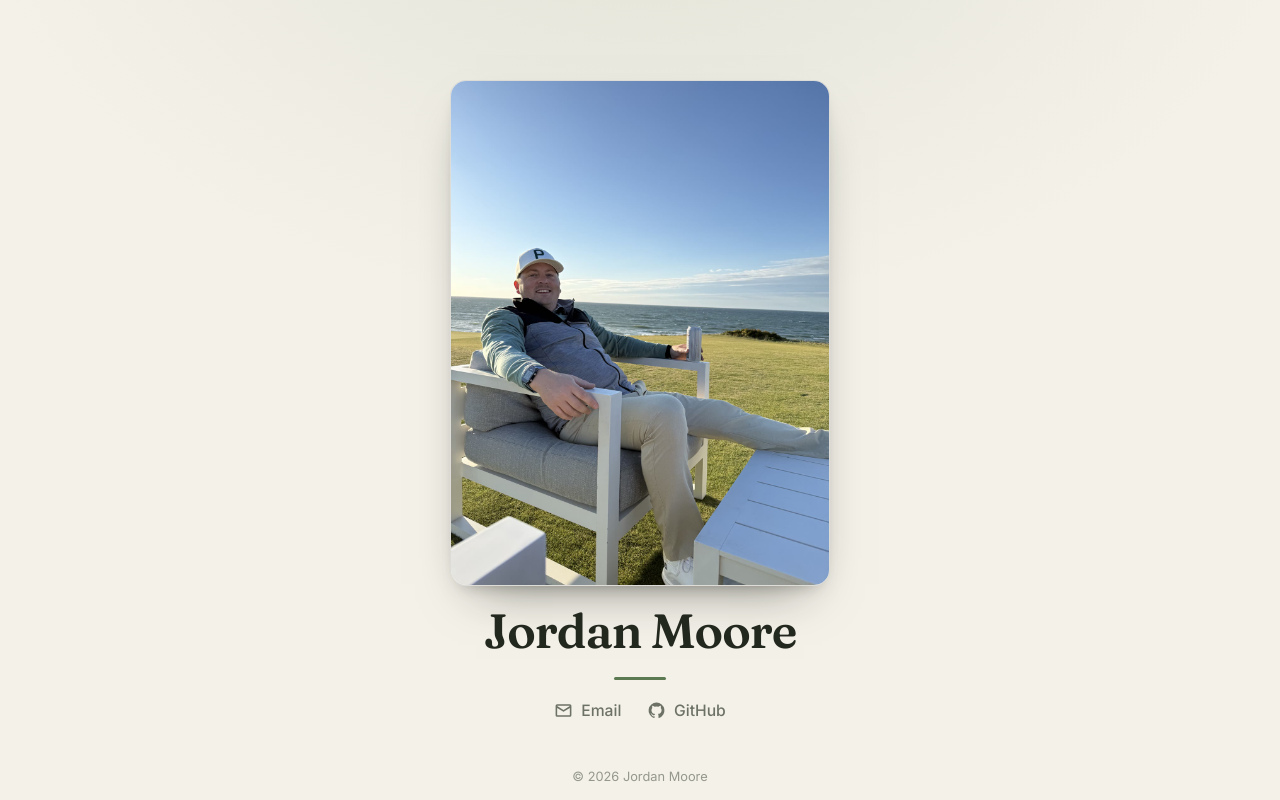
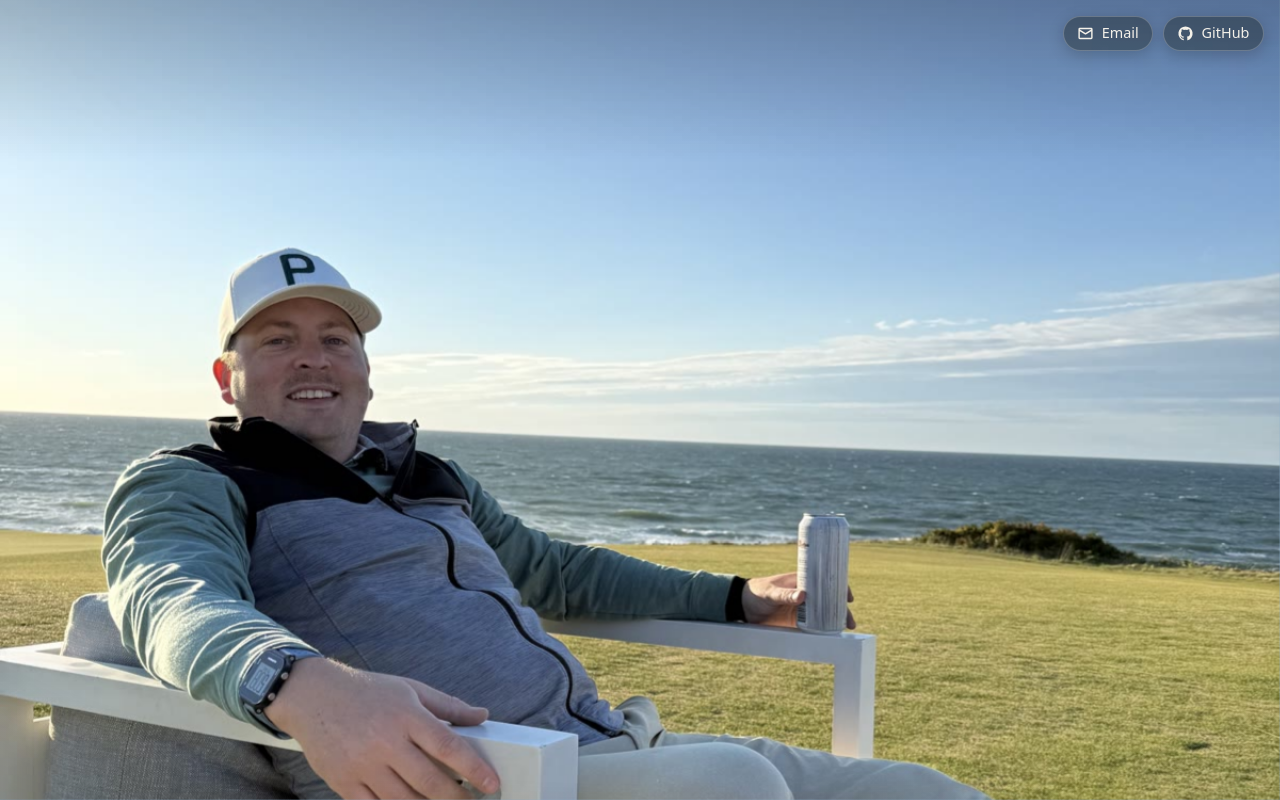
Before and after one commit to jordancmoore-create/JMoore, a plain HTML site: page index.html in a window 1280 px wide. Drawn offline with Linux system fonts and the light colour scheme.

Commit message:
Full-bleed photo layout; top-right contact pills
Photo now fills the screen (object-fit cover) with a soft edge-fade
vignette. Email + GitHub as frosted-glass pills in the top-right sky.
Dropped the on-page title, web font, and JS. Email points at
hello@jmoore.net (Cloudflare Email Routing now live).

Co-Authored-By: Claude Opus 4.8 <noreply@anthropic.com>

```diff
--- a/css/style.css
+++ b/css/style.css
@@ -1,161 +1,101 @@
 /* ============================================================
    jmoore.net — personal site
-   Minimalist, photo-first. Warm sand canvas, muted forest-green
-   accent. Fraunces (name) + Inter (small text). Light by default,
-   dark via prefers-color-scheme.
+   The photo IS the page: full-bleed background, soft edge fade,
+   and frosted contact pills up in the top-right sky. No title.
+   Pure CSS, no web fonts, no JS.
    ============================================================ */
 
 :root {
-  --bg: #f4f1e9;          /* warm sand */
-  --bg-elev: #fbfaf6;
-  --text: #23281f;        /* deep forest ink */
-  --muted: #6d7266;       /* sage-gray */
-  --line: rgba(35, 40, 31, 0.14);
-  --accent: #5c7a52;      /* muted forest green */
-  --accent-strong: #47603f;
-
-  --radius: 16px;
-  --maxw: 520px;
-  --font-display: "Fraunces", Georgia, "Times New Roman", serif;
-  --font-body: "Inter", system-ui, -apple-system, Segoe UI, Roboto, sans-serif;
-}
-
-@media (prefers-color-scheme: dark) {
-  :root {
-    --bg: #14170f;        /* deep olive-charcoal */
-    --bg-elev: #1b1f16;
-    --text: #ece9dd;      /* warm bone */
-    --muted: #9aa08c;
-    --line: rgba(255, 255, 255, 0.12);
-    --accent: #9bb884;    /* soft sage for dark bg */
-    --accent-strong: #b3cd9c;
-  }
+  --text: #f4f1e9;                 /* warm white, for the pills */
+  --font-body: system-ui, -apple-system, "Segoe UI", Roboto, Helvetica, Arial, sans-serif;
 }
 
 *, *::before, *::after { box-sizing: border-box; }
+
+html, body { height: 100%; }
 
 body {
   margin: 0;
   min-height: 100vh;
   min-height: 100dvh;
-  display: flex;
-  align-items: center;
-  justify-content: center;
-  padding: 2.5rem 1.25rem;
+  overflow: hidden;                /* full screen, no scroll */
+  background: #8fb0c9;             /* sky tone shown before the photo loads */
   font-family: var(--font-body);
   color: var(--text);
-  background:
-    radial-gradient(70rem 48rem at 50% -18%,
-      color-mix(in srgb, var(--accent) 12%, transparent), transparent 60%),
-    var(--bg);
   -webkit-font-smoothing: antialiased;
-  text-rendering: optimizeLegibility;
 }
 
-/* ---------- Centered stage ---------- */
-.stage {
-  display: grid;
-  justify-items: center;
-  text-align: center;
-  gap: 1.35rem;
-  width: 100%;
-  max-width: var(--maxw);
+/* ---------- Full-bleed photo ---------- */
+.bg {
+  position: fixed;
+  inset: 0;
+  width: 100vw;
+  height: 100vh;
+  height: 100dvh;
+  object-fit: cover;
+  /* Keeps Jordan framed: 1st value = horizontal, 2nd = vertical.
+     Nudge these if you want him higher/lower or more to one side. */
+  object-position: 40% 35%;
+  z-index: 0;
+  animation: fade-in 1s ease both;
 }
 
-/* ---------- Portrait (the centerpiece) ---------- */
-.portrait {
-  margin: 0;
-  display: flex;
-  justify-content: center;
-}
-.portrait img {
-  width: auto;
-  height: auto;
-  max-width: min(86vw, 380px);
-  max-height: 68vh;
-  border-radius: var(--radius);
-  border: 1px solid var(--line);
-  background: var(--bg-elev);
-  box-shadow:
-    0 24px 50px -26px rgba(20, 23, 15, 0.55),
-    0 8px 18px -12px rgba(20, 23, 15, 0.40);
-  display: block;
+/* ---------- Soft edge fade / vignette ---------- */
+.vignette {
+  position: fixed;
+  inset: 0;
+  z-index: 1;
+  pointer-events: none;
+  background:
+    linear-gradient(to bottom, rgba(12, 16, 10, 0.22), rgba(12, 16, 10, 0) 20%),
+    radial-gradient(135% 105% at 50% 40%,
+      rgba(12, 16, 10, 0) 55%, rgba(12, 16, 10, 0.32) 100%);
 }
 
-/* ---------- Name + accent rule ---------- */
-.name {
-  margin: 0;
-  font-family: var(--font-display);
-  font-weight: 600;
-  font-size: clamp(2rem, 7vw, 3rem);
-  letter-spacing: -0.02em;
-  line-height: 1;
-}
-.rule {
-  width: 52px;
-  height: 3px;
-  border-radius: 2px;
-  background: var(--accent);
-}
-.tagline {
-  margin: -0.4rem 0 0;
-  max-width: 34ch;
-  color: var(--muted);
-  font-size: 1.02rem;
+/* ---------- Contact pills, top-right ---------- */
+.links {
+  position: fixed;
+  z-index: 2;
+  top: calc(env(safe-area-inset-top, 0px) + 1rem);
+  right: calc(env(safe-area-inset-right, 0px) + 1rem);
+  display: flex;
+  gap: 0.6rem;
+  animation: drop-in 0.6s ease 0.25s both;
 }
 
-/* ---------- Links ---------- */
-.links {
-  display: flex;
-  gap: 1.6rem;
-  align-items: center;
-}
-.links a {
+.pill {
   display: inline-flex;
   align-items: center;
-  gap: 0.5rem;
-  color: var(--muted);
+  gap: 0.45rem;
+  padding: 0.5rem 0.85rem;
+  border-radius: 999px;
+  background: rgba(16, 20, 12, 0.36);
+  color: var(--text);
   text-decoration: none;
-  font-size: 0.98rem;
+  font-size: 0.9rem;
   font-weight: 500;
-  transition: color 0.18s ease;
+  line-height: 1;
+  border: 1px solid rgba(255, 255, 255, 0.22);
+  -webkit-backdrop-filter: blur(9px) saturate(120%);
+  backdrop-filter: blur(9px) saturate(120%);
+  box-shadow: 0 4px 16px rgba(0, 0, 0, 0.20);
+  transition: background 0.18s ease, transform 0.18s ease, border-color 0.18s ease;
 }
-.links a:hover { color: var(--accent-strong); }
-.links a:focus-visible {
-  outline: 2px solid var(--accent);
-  outline-offset: 4px;
-  border-radius: 6px;
+.pill:hover {
+  background: rgba(16, 20, 12, 0.52);
+  transform: translateY(-1px);
+  border-color: rgba(255, 255, 255, 0.40);
 }
-.links .ico { width: 19px; height: 19px; fill: currentColor; }
+.pill:focus-visible {
+  outline: 2px solid var(--text);
+  outline-offset: 3px;
+}
+.pill .ico { width: 17px; height: 17px; fill: currentColor; }
 
-/* ---------- Footer ---------- */
-.foot {
-  position: fixed;
-  bottom: 1rem;
-  left: 0;
-  right: 0;
-  text-align: center;
-  font-size: 0.8rem;
-  color: var(--muted);
-}
-
-/* ---------- Entrance motion ---------- */
-.stage > * { opacity: 0; transform: translateY(12px); }
-body.is-loaded .stage > * {
-  opacity: 1;
-  transform: none;
-  transition: opacity 0.6s ease, transform 0.6s ease;
-}
-body.is-loaded .portrait { transition-delay: 0.04s; }
-body.is-loaded .name     { transition-delay: 0.18s; }
-body.is-loaded .rule     { transition-delay: 0.26s; }
-body.is-loaded .tagline  { transition-delay: 0.30s; }
-body.is-loaded .links    { transition-delay: 0.36s; }
-
-.foot { opacity: 0; }
-body.is-loaded .foot { opacity: 0.7; transition: opacity 0.8s ease 0.5s; }
+/* ---------- Motion ---------- */
+@keyframes fade-in { from { opacity: 0; } to { opacity: 1; } }
+@keyframes drop-in { from { opacity: 0; transform: translateY(-6px); } to { opacity: 1; transform: none; } }
 
 @media (prefers-reduced-motion: reduce) {
-  .stage > *, .foot { opacity: 1 !important; transform: none !important; }
-  * { transition: none !important; }
+  .bg, .links { animation: none; }
 }
--- a/index.html
+++ b/index.html
@@ -2,18 +2,15 @@
 <html lang="en">
 <head>
   <meta charset="utf-8" />
-  <meta name="viewport" content="width=device-width, initial-scale=1" />
+  <meta name="viewport" content="width=device-width, initial-scale=1, viewport-fit=cover" />
 
-  <!-- ==== EDIT: title + description (browser tab + search results) ==== -->
   <title>Jordan Moore</title>
   <meta name="description" content="Jordan Moore &mdash; personal site." />
 
-  <meta name="color-scheme" content="light dark" />
-  <meta name="theme-color" media="(prefers-color-scheme: light)" content="#f4f1e9" />
-  <meta name="theme-color" media="(prefers-color-scheme: dark)" content="#14170f" />
+  <meta name="theme-color" content="#7ba0c4" />
   <link rel="icon" href="/favicon.svg" type="image/svg+xml" />
 
-  <!-- ==== Link previews (when the URL is shared) ==== -->
+  <!-- Link previews (when the URL is shared) -->
   <meta property="og:type" content="website" />
   <meta property="og:title" content="Jordan Moore" />
   <meta property="og:description" content="Jordan Moore &mdash; personal site." />
@@ -21,44 +18,28 @@
   <meta property="og:image" content="https://jmoore.net/images/jordan.jpg" />
   <meta name="twitter:card" content="summary_large_image" />
 
-  <!-- Fonts -->
-  <link rel="preconnect" href="https://fonts.googleapis.com" />
-  <link rel="preconnect" href="https://fonts.gstatic.com" crossorigin />
-  <link rel="stylesheet" href="https://fonts.googleapis.com/css2?family=Fraunces:opsz,wght@9..144,500;9..144,600&family=Inter:wght@400;500&display=swap" />
-
   <link rel="stylesheet" href="/css/style.css" />
 </head>
 
 <body>
-  <main class="stage">
-    <figure class="portrait">
-      <!-- ==== Your photo. To swap it, drop a new JPEG in /images and update this src. ==== -->
-      <img src="/images/jordan.jpg"
-           alt="Jordan Moore relaxing in a lounge chair on a coastal golf course at sunset"
-           width="1200" height="1600" />
-    </figure>
+  <!-- Full-bleed photo (the whole page). object-position tunes the crop — see style.css. -->
+  <img class="bg"
+       src="/images/jordan.jpg"
+       alt="Jordan Moore relaxing in a lounge chair on a coastal golf course at sunset" />
 
-    <h1 class="name">Jordan Moore</h1>
-    <div class="rule" aria-hidden="true"></div>
+  <!-- Soft fade around the edges so the photo blends and the pills stay legible. -->
+  <div class="vignette" aria-hidden="true"></div>
 
-    <!-- EDIT: want a one-liner under your name? Uncomment and make it yours (or leave it off).
-    <p class="tagline">Somewhere between the coast and the fairway.</p>
-    -->
-
-    <nav class="links" aria-label="Contact">
-      <a href="mailto:jordan.c.moore@gmail.com">
+  <!-- Links, up in the top-right sky. -->
+  <nav class="links" aria-label="Contact and links">
+    <a class="pill" href="mailto:hello@jmoore.net">
       <svg class="ico" viewBox="0 0 24 24" aria-hidden="true"><path d="M4 4h16a2 2 0 0 1 2 2v12a2 2 0 0 1-2 2H4a2 2 0 0 1-2-2V6a2 2 0 0 1 2-2Zm0 2v.4l8 5 8-5V6H4Zm16 2.7-7.4 4.6a1 1 0 0 1-1.2 0L4 8.7V18h16V8.7Z"/></svg>
       <span>Email</span>
     </a>
-      <a href="https://github.com/jordancmoore-create" target="_blank" rel="noopener">
+    <a class="pill" href="https://github.com/jordancmoore-create" target="_blank" rel="noopener">
       <svg class="ico" viewBox="0 0 24 24" aria-hidden="true"><path d="M12 2a10 10 0 0 0-3.16 19.49c.5.09.68-.22.68-.48v-1.7c-2.78.6-3.37-1.34-3.37-1.34-.45-1.16-1.11-1.47-1.11-1.47-.91-.62.07-.6.07-.6 1 .07 1.53 1.03 1.53 1.03.9 1.53 2.36 1.09 2.94.83.09-.65.35-1.09.63-1.34-2.22-.25-4.55-1.11-4.55-4.94 0-1.09.39-1.98 1.03-2.68-.1-.25-.45-1.27.1-2.65 0 0 .84-.27 2.75 1.02a9.5 9.5 0 0 1 5 0c1.91-1.29 2.75-1.02 2.75-1.02.55 1.38.2 2.4.1 2.65.64.7 1.03 1.59 1.03 2.68 0 3.84-2.34 4.68-4.57 4.93.36.31.68.92.68 1.85v2.74c0 .27.18.58.69.48A10 10 0 0 0 12 2Z"/></svg>
       <span>GitHub</span>
     </a>
   </nav>
-  </main>
-
-  <footer class="foot">&copy; <span id="year">2026</span> Jordan Moore</footer>
-
-  <script src="/js/main.js" defer></script>
 </body>
 </html>
--- a/js/main.js
+++ /dev/null
@@ -1,9 +0,0 @@
-// jmoore.net — small progressive enhancements. No dependencies.
-
-// Current year in the footer.
-const yearEl = document.getElementById("year");
-if (yearEl) yearEl.textContent = new Date().getFullYear();
-
-// Trigger the entrance animation once the page is ready.
-// (CSS handles reduced-motion; this just flips the class.)
-requestAnimationFrame(() => document.body.classList.add("is-loaded"));
```
Also changed, not shown: 1 other file. Lines whose indentation alone changed are shown as unchanged.
